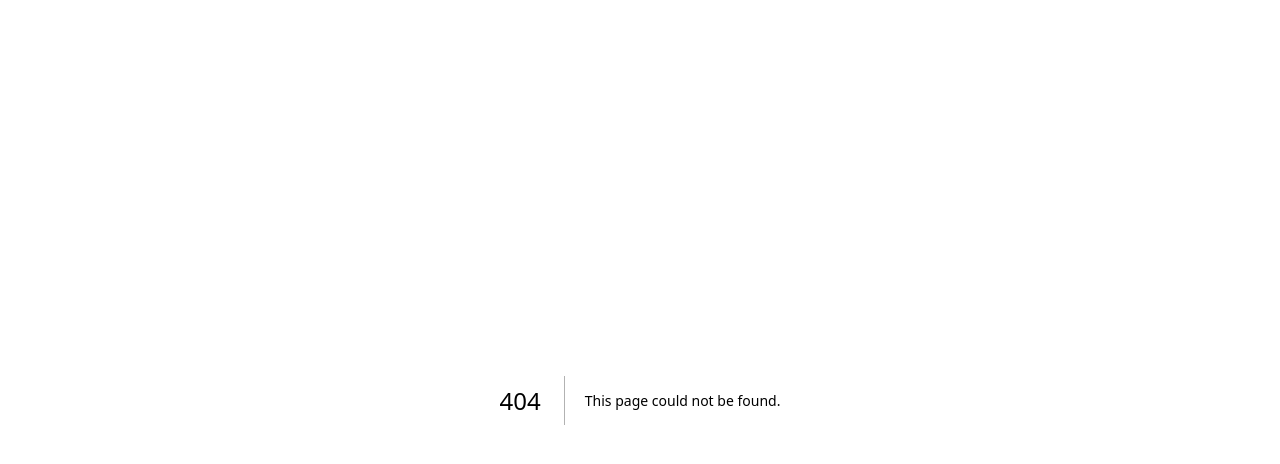
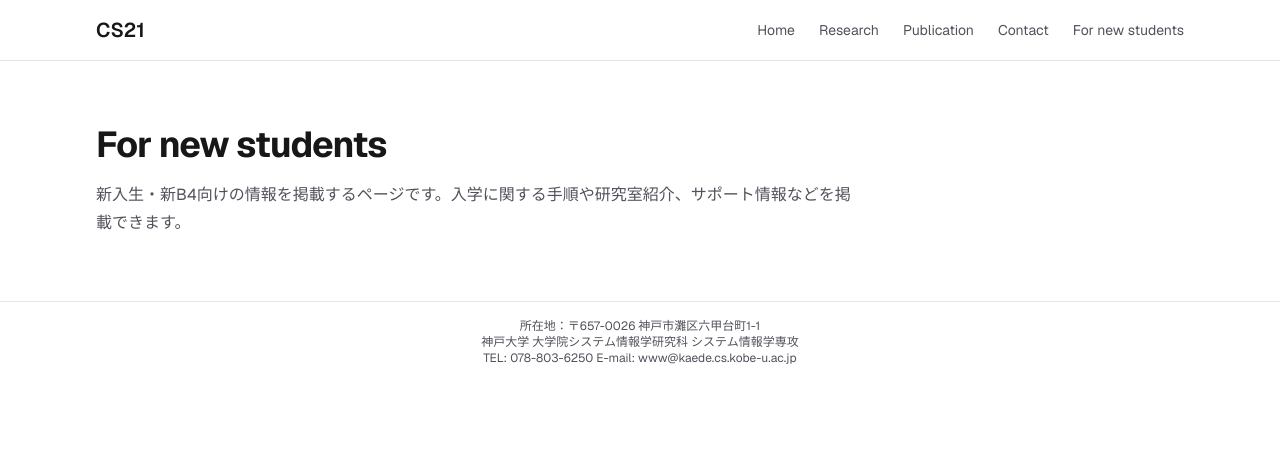
Before and after one commit to new-sato/cs21_homepage, a Next.js app: page /for_new_students in a window 1280 px wide. Before the commit this address had no page. Shown: the top 464 px of the page. Built offline with nearby package versions, Linux system fonts and the light colour scheme.

Commit message:
新入生・新B4向けページのひな形を追加

```diff
--- a/app/components/SiteLayout.tsx
+++ b/app/components/SiteLayout.tsx
@@ -10,7 +10,7 @@ const navItems = [
   { href: "/research", label: "Research" },
   { href: "/publication", label: "Publication" },
   { href: "/contact", label: "Contact" },
-  { href: "/fornewstudents", label: "For new students" },
+  { href: "/for_new_students", label: "For new students" },
 ];
 
 export default function SiteLayout({ children }: SiteLayoutProps) {
--- /dev/null
+++ b/app/for_new_students/page.tsx
@@ -0,0 +1,14 @@
+import SiteLayout from "../components/SiteLayout";
+
+export default function ForNewStudentsPage() {
+  return (
+	<SiteLayout>
+	  <main className="mx-auto w-full max-w-6xl px-4 py-12 sm:px-6 lg:px-8 lg:py-16">
+		<h2 className="text-3xl font-bold tracking-tight sm:text-4xl">For new students</h2>
+		<p className="mt-4 max-w-3xl text-sm leading-7 text-zinc-600 dark:text-zinc-300 sm:text-base">
+		  新入生・新B4向けの情報を掲載するページです。入学に関する手順や研究室紹介、サポート情報などを掲載できます。
+		</p>
+	  </main>
+	</SiteLayout>
+  );
+}
```
